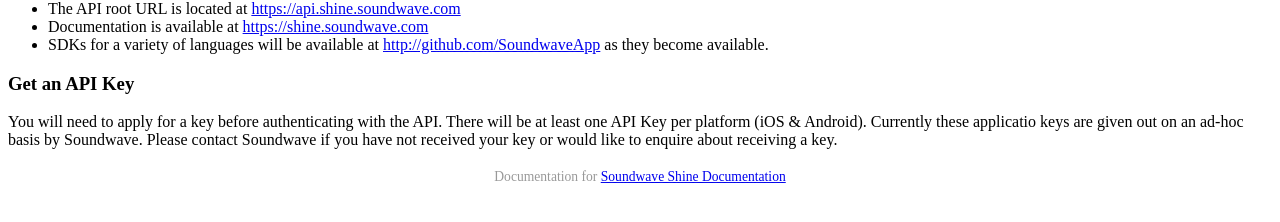
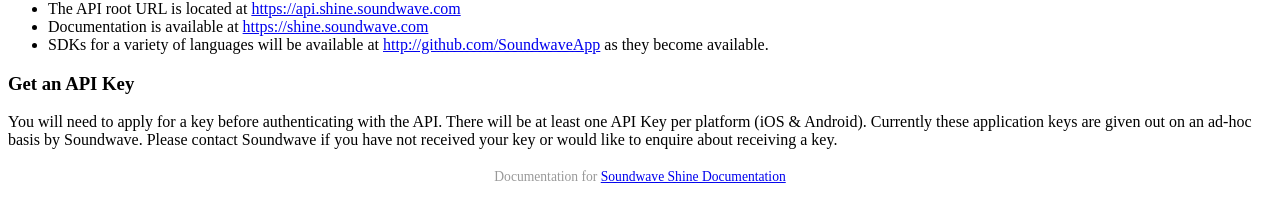
Before and after one commit to SoundwaveApp/Shine-API-Documentation, a Jekyll site: the page built from index.md, in a window 1280 px wide. Shown: the part 363-585 px from the top of the page. Built offline with Jekyll 4.4.1, drawn with Linux system fonts in a browser that asks for light colours; Markdown is read by kramdown in place of the engine named in the settings; a style sheet for code colours, icons or effects is not loaded.

Commit message:
fixes typo in index

```diff
--- a/_config.yml
+++ b/_config.yml
@@ -28,7 +28,7 @@ sections: [
 
 # Keep as an empty string if served up at the root. If served up at a specific
 # path (e.g. on GitHub pages) leave off the trailing slash, e.g. /my-project
-baseurl: 'http://soundwaveapp.github.io/Shine-API-Documentation/'
+baseurl: 'http://soundwaveapp.github.io/Shine-API-Documentation'
 
 # Dates are not included in permalinks
 permalink: none
--- a/index.md
+++ b/index.md
@@ -14,4 +14,4 @@ The Soundwave Shine API allows anyone to return listening information on their u
 
 ### Get an API Key
 
-You will need to apply for a key before authenticating with the API. There will be at least one API Key per platform (iOS & Android). Currently these applicatio keys are given out on an ad-hoc basis by Soundwave. Please contact Soundwave if you have not received your key or would like to enquire about receiving a key.
+You will need to apply for a key before authenticating with the API. There will be at least one API Key per platform (iOS & Android). Currently these application keys are given out on an ad-hoc basis by Soundwave. Please contact Soundwave if you have not received your key or would like to enquire about receiving a key.
```
